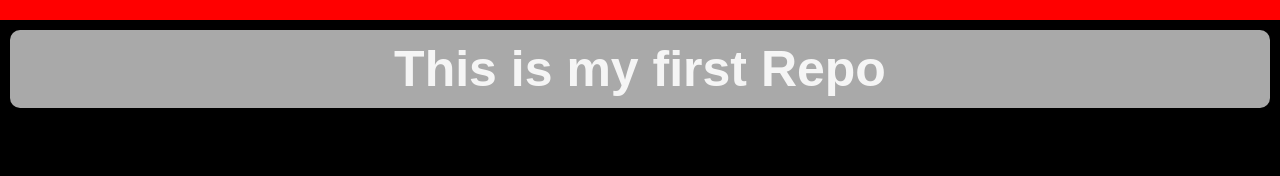
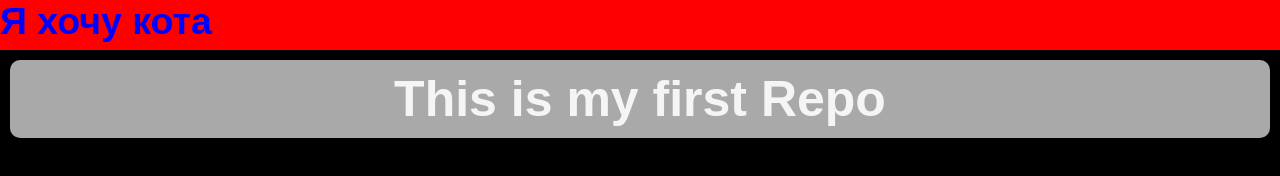
Before and after one commit to remix2021687/Test-Repo, a plain HTML site: page index.html in a window 1280 px wide. Drawn offline with Linux system fonts and the light colour scheme.

Commit message:
i want cat

```diff
--- a/index.html
+++ b/index.html
@@ -10,7 +10,7 @@
     </head>
     <body>
         <div class="topnav">
-
+            <h2>Я хочу кота</h2>
         </div>
         <h1>This is my first Repo</h1>
     </body>
--- a/style.css
+++ b/style.css
@@ -20,7 +20,7 @@ h1 {
 }
 
 .topnav {
-    height: 20px;
+    height: 50px;
     background-color: red;
 }
 
```
